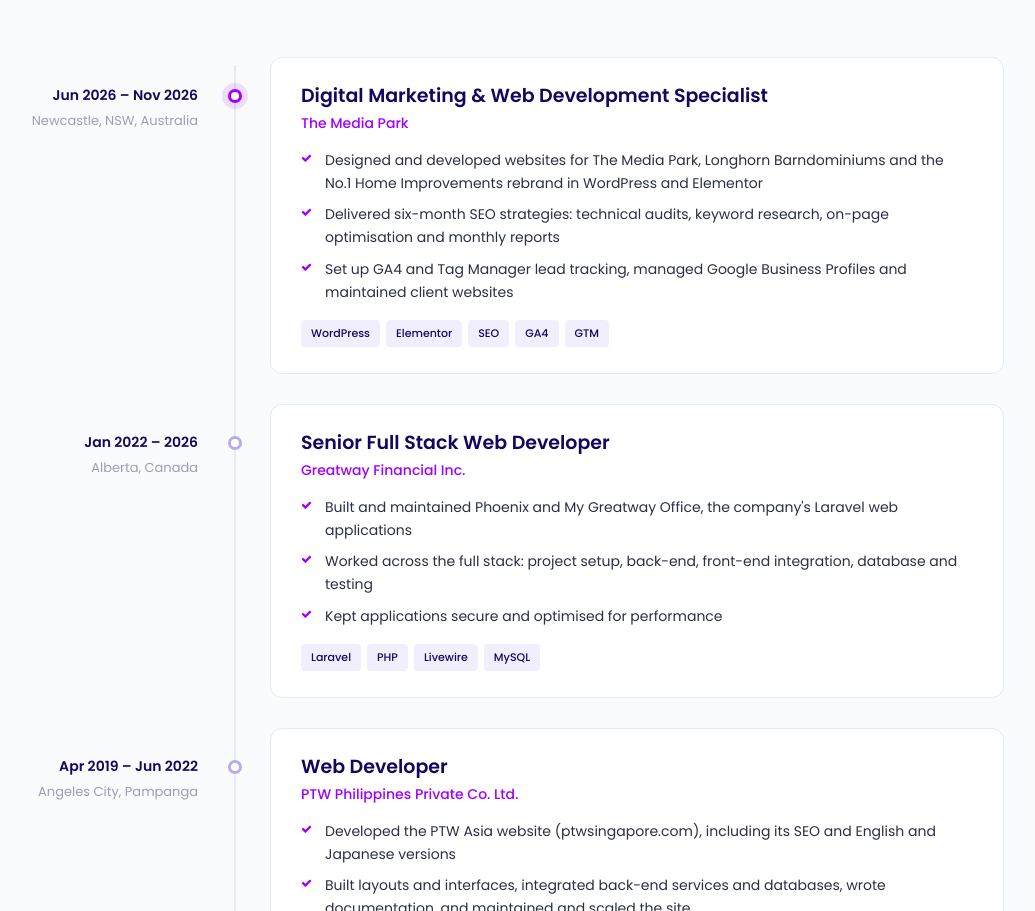
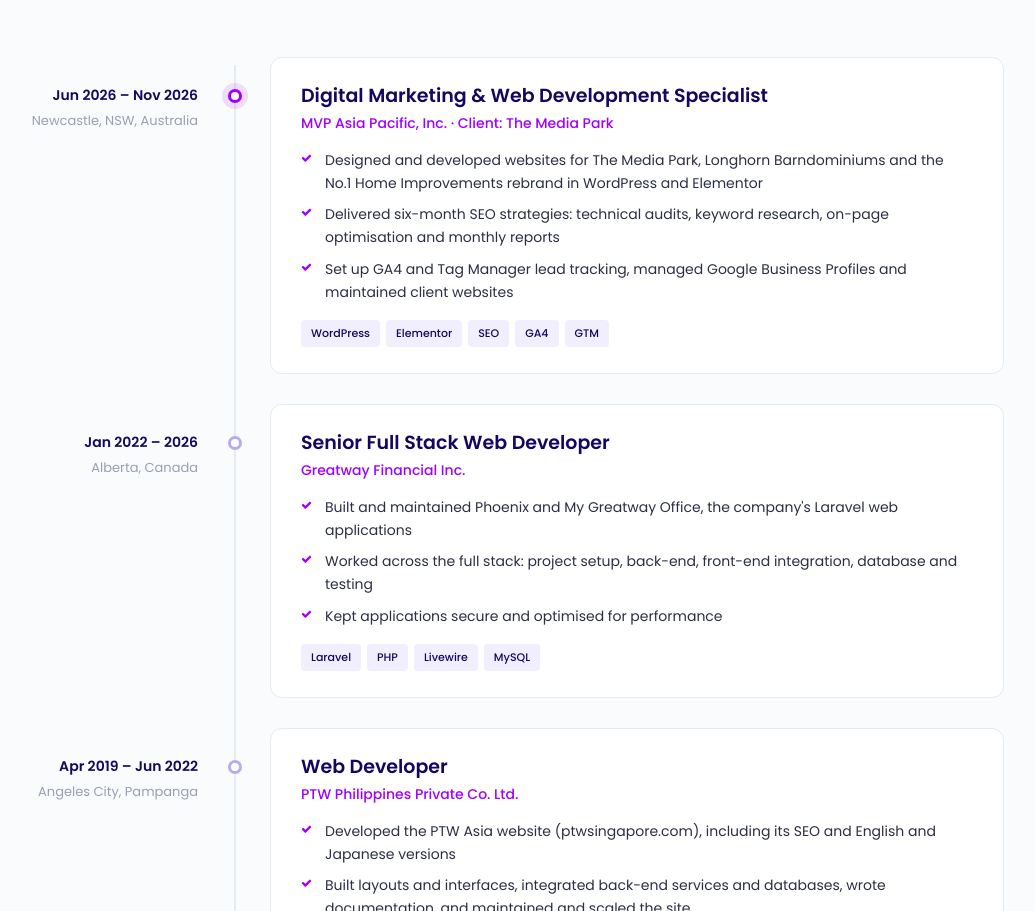
Before and after one commit to wildeveloper/wildeveloper.github.io, a plain HTML site: page index.html in a window 1280 px wide. Shown: the part 1915-2826 px from the top of the page, without its empty margins (126-1161 px from the left). Drawn offline with Linux system fonts and the light colour scheme.

Commit message:
List MVP Asia Pacific, Inc. as employer with The Media Park as client

```diff
--- a/index.html
+++ b/index.html
@@ -137,7 +137,7 @@
 						<div class="tl-when"><strong>Jun 2026 &ndash; Nov 2026</strong><span>Newcastle, NSW, Australia</span></div>
 						<div class="tl-card">
 							<h3>Digital Marketing &amp; Web Development Specialist</h3>
-							<p class="tl-org">The Media Park</p>
+							<p class="tl-org">MVP Asia Pacific, Inc. &middot; Client: The Media Park</p>
 							<ul class="list">
 								<li>Designed and developed websites for The Media Park, Longhorn Barndominiums and the No.1 Home Improvements rebrand in WordPress and Elementor</li>
 								<li>Delivered six-month SEO strategies: technical audits, keyword research, on-page optimisation and monthly reports</li>
```
Also changed, not shown: resume.html (+1 -1 lines).
